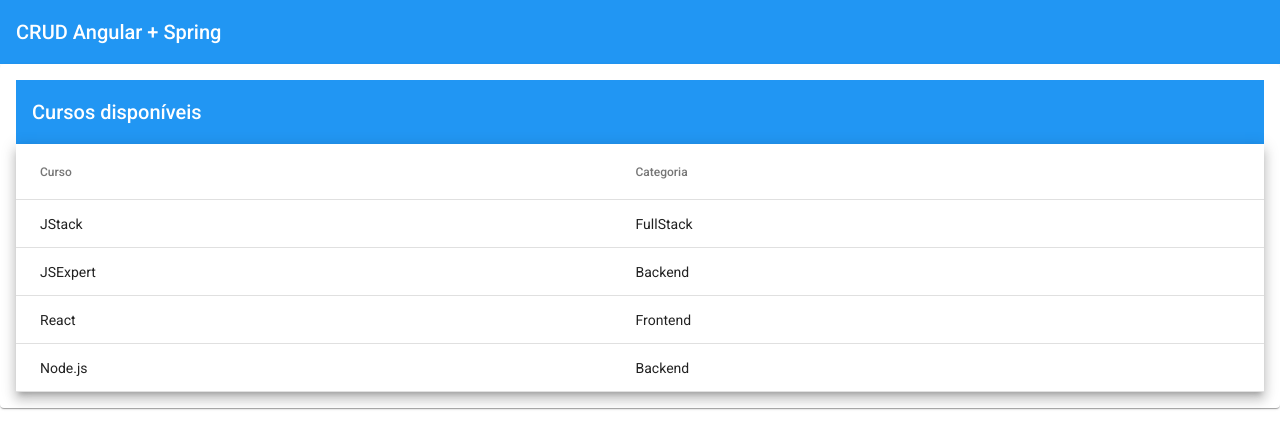
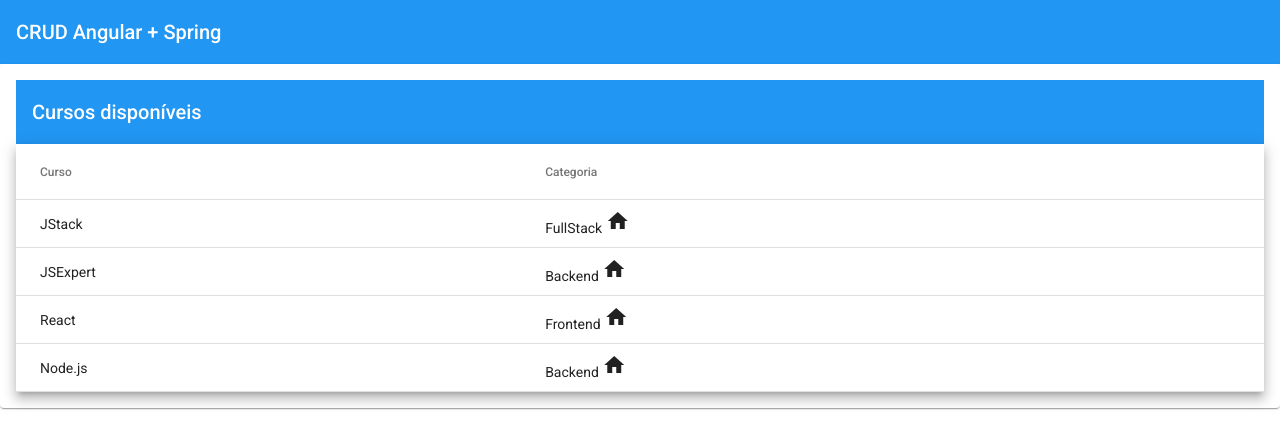
Before and after one commit to RafaDom10/crud-angular-spring, an Angular app in the folder crud-angular/: page /courses in a window 1280 px wide. Shown: the top 448 px of the page. Built offline with nearby package versions, Linux system fonts and the light colour scheme.

Commit message:
feat: add pipe for category

```diff
--- a/crud-angular/src/app/courses/courses/courses.component.html
+++ b/crud-angular/src/app/courses/courses/courses.component.html
@@ -12,7 +12,9 @@
       <!-- Category Column -->
       <ng-container matColumnDef="category">
         <th mat-header-cell *matHeaderCellDef> Categoria </th>
-        <td mat-cell *matCellDef="let course"> {{ course.category }} </td>
+        <td mat-cell *matCellDef="let course"> {{ course.category }}
+          <mat-icon aria-hidden="false" aria-label="Exemple home">home</mat-icon>
+        </td>
       </ng-container>
 
       <tr mat-header-row *matHeaderRowDef="displayedColumns"></tr>
--- /dev/null
+++ b/crud-angular/src/app/shared/pipes/category.pipe.ts
@@ -0,0 +1,12 @@
+import { Pipe, PipeTransform } from '@angular/core';
+
+@Pipe({
+  name: 'category'
+})
+export class CategoryPipe implements PipeTransform {
+
+  transform(value: unknown, ...args: unknown[]): unknown {
+    return null;
+  }
+
+}
--- a/crud-angular/src/app/shared/shared.module.ts
+++ b/crud-angular/src/app/shared/shared.module.ts
@@ -3,12 +3,14 @@
 
 import { AppMaterialModule } from './app-material/app-material.module';
 import { ErrorDialogComponent } from './components/error-dialog/error-dialog.component';
+import { CategoryPipe } from './pipes/category.pipe';
 
 
 
 @NgModule({
   declarations: [
-    ErrorDialogComponent
+    ErrorDialogComponent,
+    CategoryPipe
   ],
   imports: [
     CommonModule,
```
Also changed, not shown: 1 other file (tests, documents, lock files or other folders).
